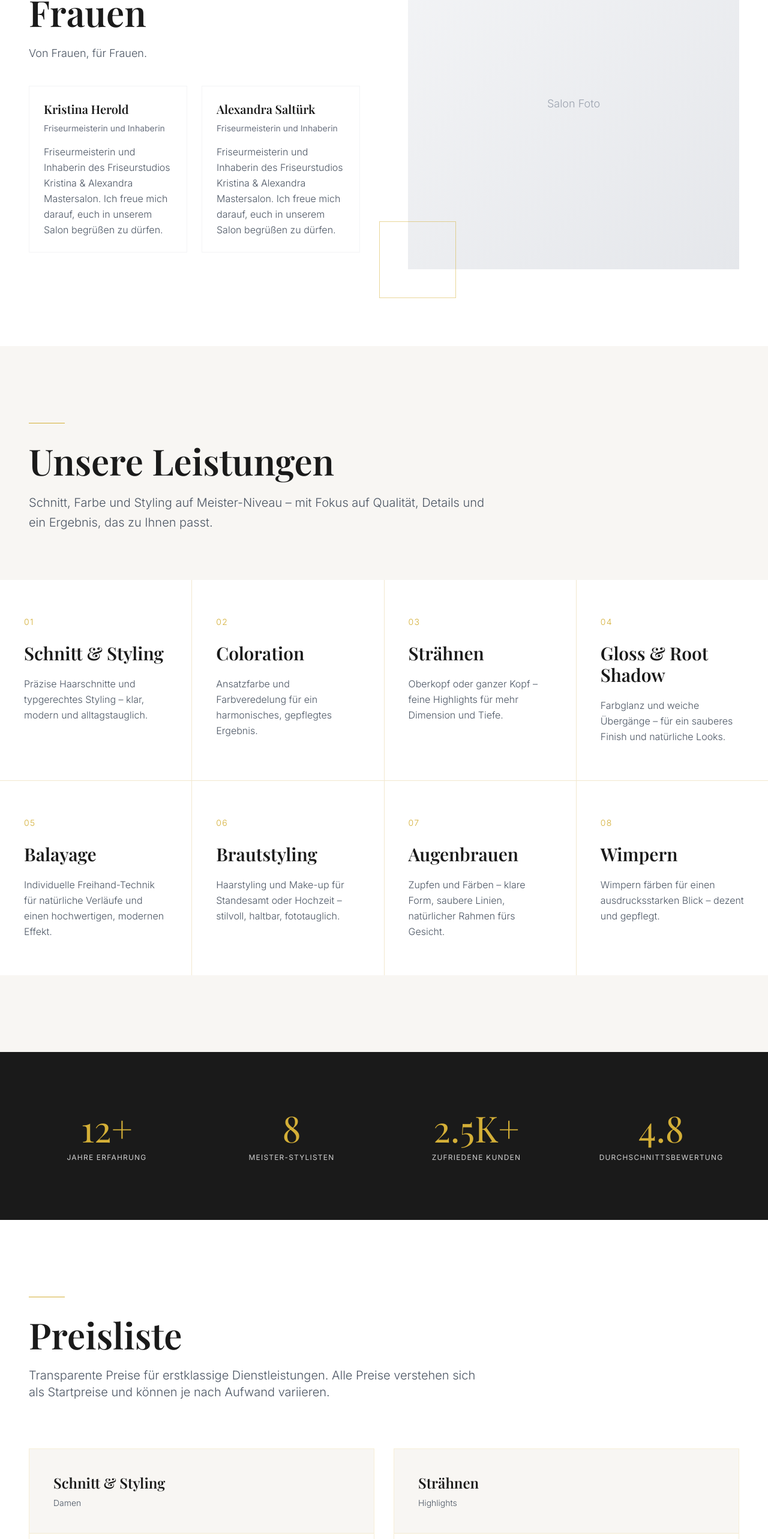
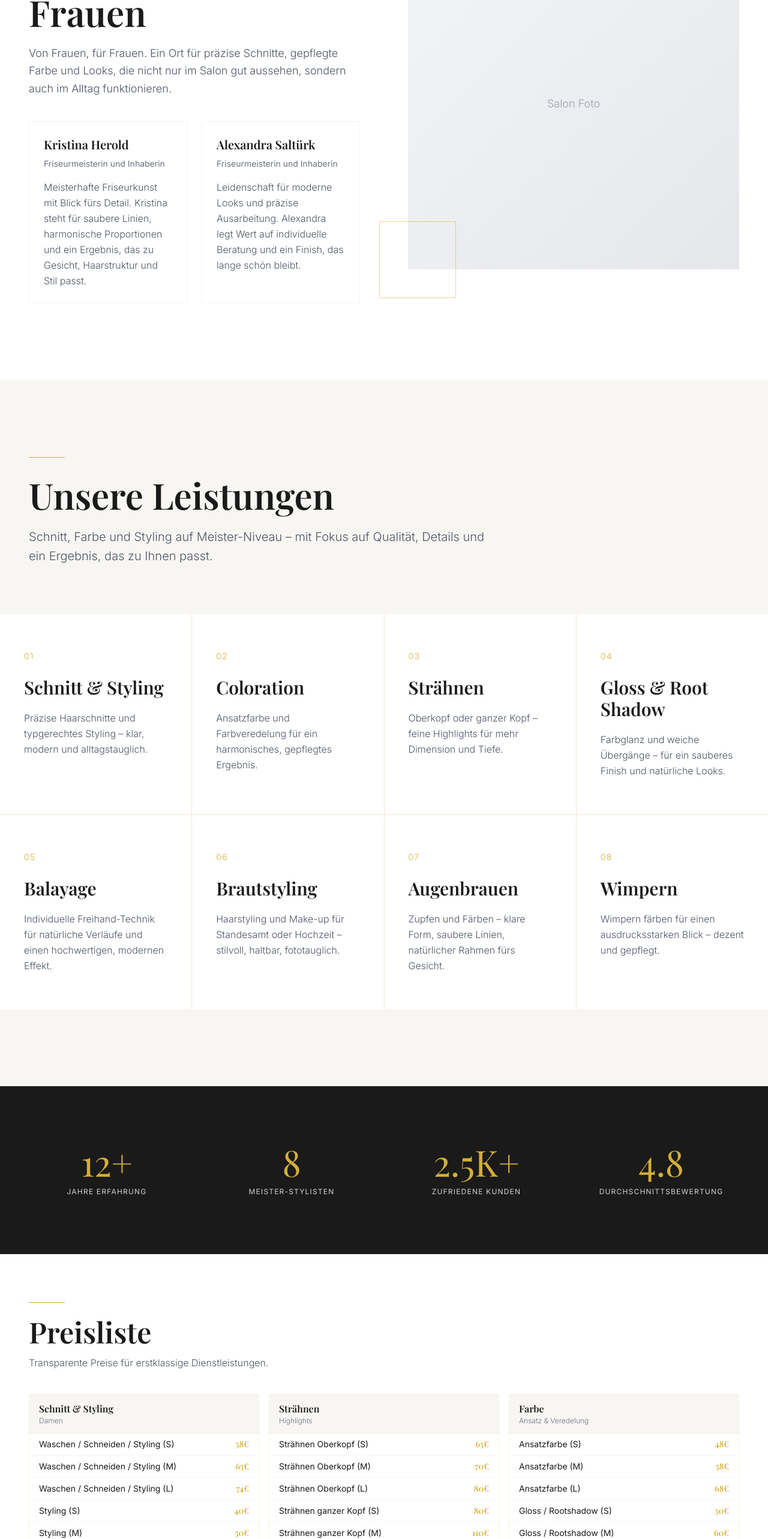
Before and after one commit to maximnechay/salonkrisitina, a Next.js app: page / in a window 1280 px wide. Shown: the part 1031-3597 px from the top of the page at 60% size. Built offline with nearby package versions, Linux system fonts and the light colour scheme; no server answers; a web font is replaced by a local one.

Commit message:
docs: update text

```diff
--- a/components/About.tsx
+++ b/components/About.tsx
@@ -11,9 +11,12 @@ export default function About() {
             <h2 className="text-4xl md:text-5xl lg:text-6xl mb-6 leading-tight font-serif">
               Friseursalon für Frauen
             </h2>
+
             <p className="text-lg mb-10 text-gray-600 font-light leading-relaxed">
-              Von Frauen, für Frauen.
+              Von Frauen, für Frauen. Ein Ort für präzise Schnitte, gepflegte Farbe und Looks,
+              die nicht nur im Salon gut aussehen, sondern auch im Alltag funktionieren.
             </p>
+
 
             <div className="grid sm:grid-cols-2 gap-6">
               <div className="p-6 border border-gray-100 rounded-none">
@@ -22,8 +25,8 @@ export default function About() {
                   Friseurmeisterin und Inhaberin
                 </p>
                 <p className="text-gray-600 font-light leading-relaxed">
-                  Friseurmeisterin und Inhaberin des Friseurstudios Kristina & Alexandra Mastersalon.
-                  Ich freue mich darauf, euch in unserem Salon begrüßen zu dürfen.
+                  Meisterhafte Friseurkunst mit Blick fürs Detail. Kristina steht für saubere Linien,
+                  harmonische Proportionen und ein Ergebnis, das zu Gesicht, Haarstruktur und Stil passt.
                 </p>
               </div>
 
@@ -33,10 +36,11 @@ export default function About() {
                   Friseurmeisterin und Inhaberin
                 </p>
                 <p className="text-gray-600 font-light leading-relaxed">
-                  Friseurmeisterin und Inhaberin des Friseurstudios Kristina & Alexandra Mastersalon.
-                  Ich freue mich darauf, euch in unserem Salon begrüßen zu dürfen.
+                  Leidenschaft für moderne Looks und präzise Ausarbeitung. Alexandra legt Wert auf
+                  individuelle Beratung und ein Finish, das lange schön bleibt.
                 </p>
               </div>
+
             </div>
           </div>
 
--- a/components/Footer.tsx
+++ b/components/Footer.tsx
@@ -21,7 +21,7 @@ export default function Footer() {
           {/* Brand */}
           <div>
             <h3 className="text-2xl mb-6 font-semibold text-white font-serif">
-              HARMONIE
+              Kristina & Alexandra
             </h3>
             <p className="text-sm font-light leading-relaxed text-gray-400">
               Ihr Premium Beautysalon für zeitlose Schönheit im Herzen von Hannover.
--- a/components/Prices.tsx
+++ b/components/Prices.tsx
@@ -46,7 +46,7 @@ const priceCategories = [
   },
   {
     title: 'Balayage',
-    subtitle: 'inkl. Aufhellen, Root Shadow, Glossing, Pflege, Schnitt & Styling',
+    subtitle: 'inkl. Aufhellen, Glossing, Schnitt & Styling',
     items: [
       { name: 'Balayage (S)', price: 'ab 360€' },
       { name: 'Balayage (M)', price: 'ab 390€' },
@@ -69,29 +69,36 @@ const priceCategories = [
 
 export default function Prices() {
   return (
-    <section id="preise" className="py-24 md:py-32 bg-white">
+    <section id="preise" className="py-16 md:py-20 bg-white">
       <div className="max-w-7xl mx-auto px-6 lg:px-12">
-        <div className="max-w-3xl mb-20">
-          <div className="deco-line mb-8" />
-          <h2 className="text-4xl md:text-5xl lg:text-6xl mb-6 font-serif">Preisliste</h2>
-          <p className="text-xl text-gray-600 font-light">
-            Transparente Preise für erstklassige Dienstleistungen. Alle Preise verstehen sich als Startpreise
-            und können je nach Aufwand variieren.
+        <div className="max-w-3xl mb-10">
+          <div className="deco-line mb-6" />
+          <h2 className="text-3xl md:text-4xl lg:text-5xl mb-4 font-serif">Preisliste</h2>
+          <p className="text-base text-gray-600 font-light">
+            Transparente Preise für erstklassige Dienstleistungen.
           </p>
         </div>
 
-        <div className="grid md:grid-cols-2 gap-8">
+        <div className="grid md:grid-cols-2 lg:grid-cols-3 gap-4">
           {priceCategories.map((category) => (
-            <div key={category.title} className="price-table">
-              <div className="price-header">
-                <h3 className="text-2xl font-semibold mb-2 font-serif">{category.title}</h3>
-                <p className="text-sm text-gray-600 font-light">{category.subtitle}</p>
+            <div
+              key={category.title}
+              className="border border-secondary/15 bg-white rounded overflow-hidden"
+            >
+              <div className="px-4 py-3 border-b border-secondary/15 bg-light">
+                <h3 className="text-base font-semibold font-serif">{category.title}</h3>
+                <p className="text-xs text-gray-500 font-light">{category.subtitle}</p>
               </div>
               <div>
                 {category.items.map((item) => (
-                  <div key={item.name} className="price-item">
-                    <span className="text-base font-normal text-primary">{item.name}</span>
-                    <span className="text-base font-semibold text-secondary font-serif">{item.price}</span>
+                  <div
+                    key={item.name}
+                    className="flex justify-between items-center px-4 py-2 border-b border-secondary/10 last:border-b-0 hover:bg-light/50 transition-colors"
+                  >
+                    <span className="text-sm text-primary pr-2">{item.name}</span>
+                    <span className="text-sm font-semibold text-secondary font-serif whitespace-nowrap">
+                      {item.price}
+                    </span>
                   </div>
                 ))}
               </div>
```
